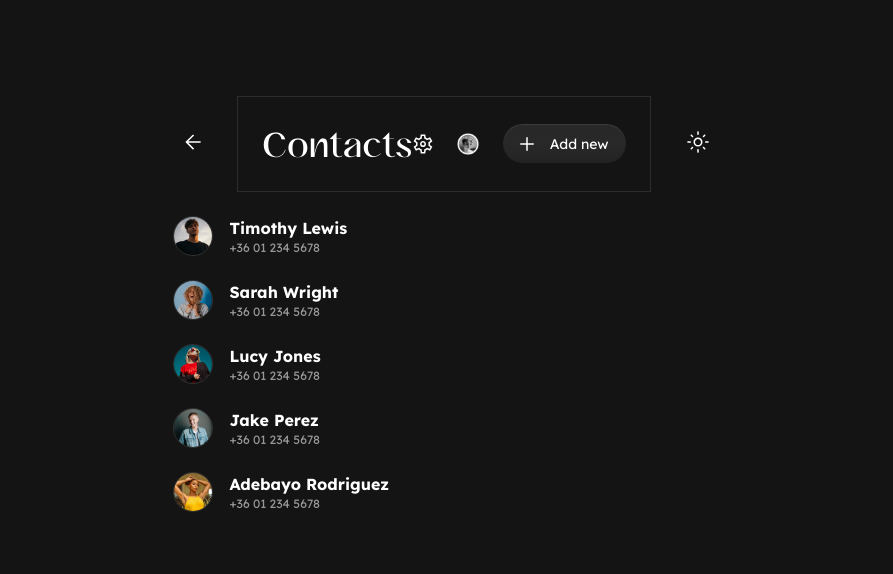
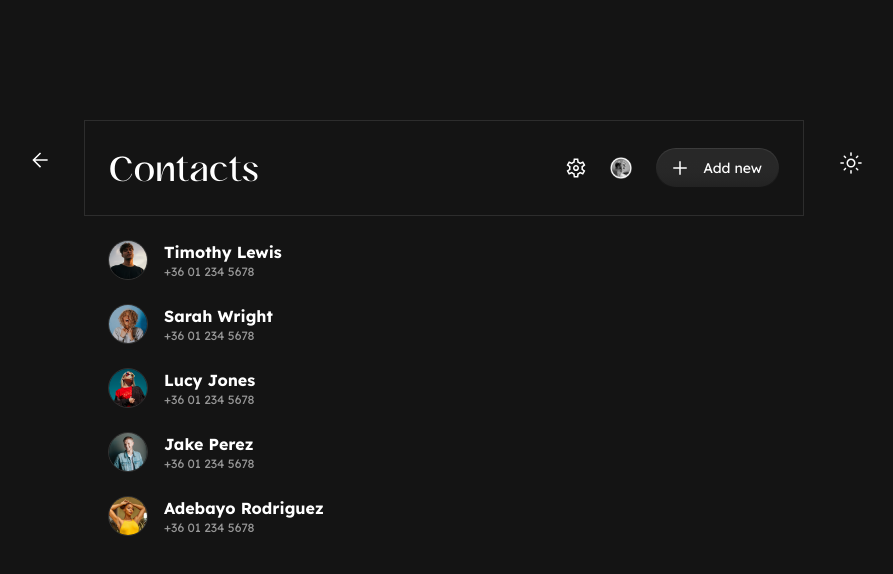
Before and after one commit to peterfulop/contacts-app, a React (Vite) app: page / in a window 1280 px wide. Shown: the top 574 px of the page, without its empty margins (193-1086 px from the left). Built offline with nearby package versions, Linux system fonts and the light colour scheme.

Commit message:
refactor(contacts.tsx): refactored contacts components;

```diff
--- a/src/App.tsx
+++ b/src/App.tsx
@@ -1,13 +1,25 @@
-import { MainLayout } from './componets/component-library/main-layout/main-layout';
+import styled from 'styled-components';
 import { Contacts } from './componets/pages/contacts';
 import { Theme } from './theme/theme-provider';
+
+export const Div = styled('div')({
+  display: 'flex',
+  flexDirection: 'row',
+  paddingTop: '120px',
+  justifyContent: 'center',
+  width: '100%',
+});
+
+export const Col = styled('div')({
+  margin: '32px 36px',
+});
 
 function App() {
   return (
     <Theme>
-      <MainLayout>
+      <Div>
         <Contacts />
-      </MainLayout>
+      </Div>
     </Theme>
   );
 }
--- a/src/componets/component-library/button/button.tsx
+++ b/src/componets/component-library/button/button.tsx
@@ -14,7 +14,7 @@ export enum ButtonTheme {
 
 export enum ButtonState {
   DEFAULT = 'DEFAULT',
-  PRESSED = 'PRESSED',
+  ACTIVE = 'ACTIVE',
   HOVER = 'HOVER',
 }
 
--- a/src/componets/pages/contacts.tsx
+++ b/src/componets/pages/contacts.tsx
@@ -6,23 +6,26 @@ import { Button } from '../component-library/button/button';
 import { ContactList } from '../component-library/contacts/contact-list';
 import { Icon } from '../component-library/icon-item/icon-item';
 
-export const Navbar = styled('header')({
-  display: 'flex',
-  justifyContent: 'center',
-  alignItems: 'center',
-  width: '100%',
-});
+export type Contact = {
+  name: string;
+  phone: string;
+  avatar: string;
+};
 
-export const NavbarCenter = styled('div')(({ theme }) => ({
-  maxWidth: '768px',
-  width: '100%',
+const HeaderActions = styled('div')({
   display: 'flex',
   justifyContent: 'space-between',
   alignItems: 'center',
-  color: 'white',
+  gap: '1.5rem',
+});
+
+const Header = styled('header')(({ theme }) => ({
+  display: 'flex',
+  alignItems: 'center',
+  justifyContent: 'space-between',
+  padding: '24px',
   height: '96px',
   border: '1px solid',
-  padding: '24px',
   borderColor: theme.colors.G50,
   h1: {
     ...theme.typography.H1,
@@ -30,35 +33,18 @@ export const NavbarCenter = styled('div')(({ theme }) => ({
   },
 }));
 
-export const NavbarActions = styled('div')({
-  display: 'flex',
-  justifyContent: 'space-between',
-  alignItems: 'center',
-  gap: '1.5rem',
+const Main = styled('main')({
+  padding: '12px 24px',
 });
 
-export const NavbarAvatar = styled('div')({
-  width: '10px',
+const Col = styled('div')({
   margin: '32px 36px',
 });
 
-export const NavbarSide = styled('div')({
-  margin: '32px 36px',
+const Section = styled('section')({
+  maxWidth: '720px',
+  width: '100%',
 });
-
-export const Content = styled('main')({
-  maxWidth: '768px',
-  margin: '0 auto',
-  display: 'flex',
-  width: '100%',
-  padding: '12px 24px',
-});
-
-export type Contact = {
-  name: string;
-  phone: string;
-  avatar: string;
-};
 
 export const Contacts = () => {
   const [contacts, setContacts] = useState<Contact[] | null>();
@@ -96,13 +82,13 @@ export const Contacts = () => {
 
   return (
     <>
-      <Navbar>
-        <NavbarSide>
+      <Col>
         <Icon icon={'BackArrow'} />
-        </NavbarSide>
-        <NavbarCenter>
+      </Col>
+      <Section>
+        <Header>
           <h1>{t(TEXT.pages.contacts.labels.title)}</h1>
-          <NavbarActions>
+          <HeaderActions>
             <Icon icon={'Settings'} />
             <img src={Avatar} width={22} height={22} />
             <Button
@@ -111,19 +97,19 @@ export const Contacts = () => {
               icon={'Add'}
               label={t(TEXT.buttons.addNew)}
             />
-          </NavbarActions>
-        </NavbarCenter>
-        <NavbarSide>
-          <Icon icon={'LightMode'} />
-        </NavbarSide>
-      </Navbar>
-      <Content>
+          </HeaderActions>
+        </Header>
+        <Main>
           {contacts ? (
             <ContactList contacts={contacts} />
           ) : (
             <div>no contacts yet...</div>
           )}
-      </Content>
+        </Main>
+      </Section>
+      <Col>
+        <Icon icon={'LightMode'} />
+      </Col>
     </>
   );
 };
```
Lines whose indentation alone changed are shown as unchanged.
